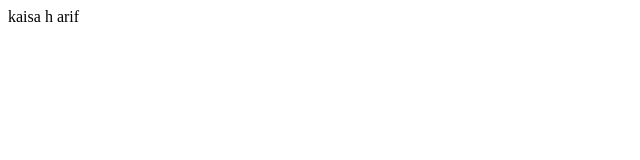
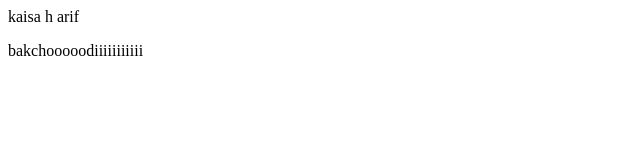
Before and after one commit to ka1chawla/kashishchawla.github.io, a plain HTML site: page index.html in a window 1280 px wide. Shown: the whole page, without its empty margins (0-640 px from the left). Drawn offline with Linux system fonts and the light colour scheme.

Commit message:
Update index.html

```diff
--- a/index.html
+++ b/index.html
@@ -2,4 +2,6 @@
 
 <p>
 kaisa h arif</p>
+
+  bakchooooodiiiiiiiiiii
 </html>
```
